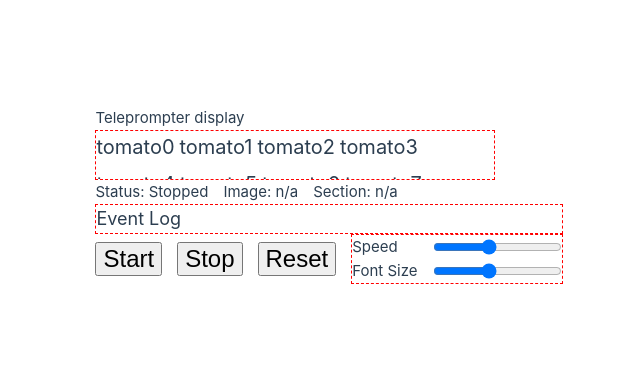
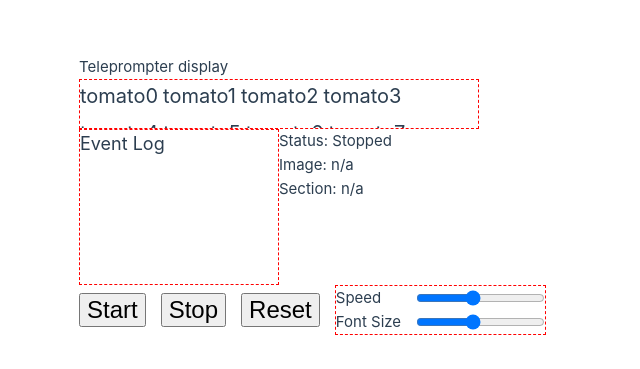
Before and after one commit to The1Krutz/kcm_homework, a Vue app: page / in a window 1280 px wide. Shown: the part 205-574 px from the top of the page, without its empty margins (311-951 px from the left). Built offline with nearby package versions, Linux system fonts and the light colour scheme; the HTML template or start-up script is replaced by a standard one.

Commit message:
refactorize

```diff
--- a/src/App.vue
+++ b/src/App.vue
@@ -19,13 +19,17 @@ const defaultStatus: PrompterStatus = {
   section: 'n/a',
 };
 
-const eventHistory: Ref<PrompterEvent[]> = ref([]);
-const currentStatus: Ref<PrompterStatus> = ref(defaultStatus);
 const tokenizedText: Ref<PToken[]> = ref([]);
 const prompter: Ref<InstanceType<typeof Teleprompter> | null> = ref(null);
+const controls: Ref<InstanceType<typeof Controls> | null> = ref(null);
 const playbackSpeed: Ref<number> = ref(200);
 const prompterFontSize: Ref<number> = ref(20);
 
+/**
+ * Prompter responding to events from the controls
+ * - start, stop, reset
+ * - change speed or font size
+ */
 function onStart() {
   console.log('App.onStart');
   prompter.value?.StartPrompter();
@@ -41,42 +45,18 @@ function onReset() {
   prompter.value?.ResetPrompter();
 }
 
+/**
+ * Controls responding to events from the prompter
+ * - status updates
+ * - adding to the event log
+ */
 function onPrompterEvent(event: PrompterEvent) {
-  switch (event.event) {
-    case 'switchToCamera':
-      console.log('App.onChangeCamera');
-      currentStatus.value.feed = event.target;
-      break;
-    case 'switchToImage':
-      console.log('App.onChangeImage');
-      currentStatus.value.feed = event.target;
-    case 'switchSection':
-      console.log('App.onChangeSection');
-      currentStatus.value.section = event.target;
-      break;
-    case 'startPlayback':
-      console.log('App.onStartPlayback');
-      currentStatus.value.status = StatusOption.Running;
-      break;
-    case 'stopPlayback':
-      console.log('App.onStopPlayback');
-      currentStatus.value.status = StatusOption.Stopped;
-      break;
-    case 'resetPlayback':
-      console.log('App.onResetPlayback');
-      /**
-       * This keeps the current running state (ie if it's running, keep running) but resets the feed/section so the start tags can set them
-       */
-      currentStatus.value.feed = defaultStatus.feed;
-      currentStatus.value.section = defaultStatus.section;
-      // clear event history
-      eventHistory.value = [];
-      break;
-  }
-  eventHistory.value.push(event);
+  console.log('App.onPrompterEvent');
+  controls.value?.onPrompterEvent(event);
 }
 
 onMounted(() => {
+  // parse script text and send it into the prompter
   tokenizedText.value = TokenizeScript(sampleScript);
   console.log('tomato', 'mounted', tokenizedText.value);
 });
@@ -85,9 +65,12 @@ onMounted(() => {
 <template>
   <main>
     <Teleprompter :tokenizedText="tokenizedText" @prompterEvent="onPrompterEvent" ref="prompter" />
-    <Status :status="currentStatus" />
-    <EventLog :events="eventHistory" />
-    <Controls @start="() => onStart()" @stop="() => onStop()" @reset="() => onReset()" />
+    <Controls
+      @start="() => onStart()"
+      @stop="() => onStop()"
+      @reset="() => onReset()"
+      ref="controls"
+    />
   </main>
 </template>
 
--- a/src/components/Controls.vue
+++ b/src/components/Controls.vue
@@ -1,5 +1,14 @@
 <script setup lang="ts">
+import Status from './Status.vue';
+import EventLog from './EventLog.vue';
+import { ref, type Ref } from 'vue';
+import { StatusOption, type PrompterEvent, type PrompterStatus } from './types';
+
 defineProps<{}>();
+
+defineExpose({
+  onPrompterEvent,
+});
 
 const emitEvent = defineEmits<{
   start: [];
@@ -8,10 +17,59 @@ const emitEvent = defineEmits<{
   setSpeed: [newSpeed: number];
   setSize: [newSize: number];
 }>();
+
+const defaultStatus: PrompterStatus = {
+  status: StatusOption.Stopped,
+  feed: 'n/a',
+  section: 'n/a',
+};
+
+const eventHistory: Ref<PrompterEvent[]> = ref([]);
+const currentStatus: Ref<PrompterStatus> = ref(defaultStatus);
+
+function onPrompterEvent(event: PrompterEvent) {
+  switch (event.event) {
+    case 'switchToCamera':
+      console.log('Controls.onChangeCamera');
+      currentStatus.value.feed = event.target;
+      break;
+    case 'switchToImage':
+      console.log('Controls.onChangeImage');
+      currentStatus.value.feed = event.target;
+    case 'switchSection':
+      console.log('Controls.onChangeSection');
+      currentStatus.value.section = event.target;
+      break;
+    case 'startPlayback':
+      console.log('Controls.onStartPlayback');
+      currentStatus.value.status = StatusOption.Running;
+      break;
+    case 'stopPlayback':
+      console.log('Controls.onStopPlayback');
+      currentStatus.value.status = StatusOption.Stopped;
+      break;
+    case 'resetPlayback':
+      console.log('Controls.onResetPlayback');
+      /**
+       * This keeps the current running state (ie if it's running, keep running) but resets the feed/section so the start tags can set them
+       */
+      currentStatus.value.feed = defaultStatus.feed;
+      currentStatus.value.section = defaultStatus.section;
+      // clear event history, but do it in a strange way because otherwise it seems to break the ref and stop triggering the watcher
+      eventHistory.value.length = 0;
+      break;
+  }
+  eventHistory.value.push(event);
+}
 </script>
 
 <template>
   <div class="controls">
+    <EventLog :eventHistory="eventHistory" />
+    <Status :status="currentStatus" />
+  </div>
+
+  <div class="controlButtons">
     <button @click="emitEvent('start')">Start</button>
     <button @click="emitEvent('stop')">Stop</button>
     <button @click="emitEvent('reset')">Reset</button>
@@ -41,11 +99,17 @@ const emitEvent = defineEmits<{
 .controls {
   display: flex;
   flex-direction: row;
+}
+
+.controlButtons {
+  display: flex;
+  flex-direction: row;
   align-items: center;
   gap: 15px;
+  width: 500px;
 }
 
-.controls button {
+.controlButtons button {
   font-size: x-large;
 }
 
--- a/src/components/EventLog.vue
+++ b/src/components/EventLog.vue
@@ -1,9 +1,9 @@
 <script setup lang="ts">
-import { nextTick, useTemplateRef, watch } from 'vue';
+import { useTemplateRef, watch } from 'vue';
 import type { PrompterEvent } from './types';
 
 const props = defineProps<{
-  events: PrompterEvent[];
+  eventHistory: PrompterEvent[];
 }>();
 
 function getEventDisplayText(event: PrompterEvent): string {
@@ -27,23 +27,23 @@ function getEventDisplayText(event: PrompterEvent): string {
 
 const eventsItem = useTemplateRef<HTMLParagraphElement[]>('eventsItem');
 
-watch(props.events, async () => {
-  /**
-   * We're watching the event history prop, so we need to let the DOM finish updating before we try to scroll to the
-   * bottom. If we scroll right away, there will be one item below the scroll. I'm sure there's a better way to do this,
-   * but it works for now.
-   */
-  await nextTick();
-
-  eventsItem.value?.[eventsItem.value.length - 1]?.scrollIntoView({ behavior: 'smooth' });
-});
+watch(
+  props.eventHistory,
+  () => {
+    console.log('tomato');
+    if (eventsItem.value && eventsItem.value.length > 0) {
+      eventsItem.value?.[eventsItem.value.length - 1]?.scrollIntoView({ behavior: 'smooth' });
+    }
+  },
+  { flush: 'post' },
+);
 </script>
 
 <template>
   <div class="log-container">
     <label for="#event-list">Event Log</label>
     <div id="event-list" class="event-list">
-      <p v-for="event in events" ref="eventsItem">{{ getEventDisplayText(event) }}</p>
+      <p v-for="event in eventHistory" ref="eventsItem">{{ getEventDisplayText(event) }}</p>
     </div>
   </div>
 </template>
@@ -51,6 +51,7 @@ watch(props.events, async () => {
 <style scoped>
 .log-container {
   border: 1px dashed red;
+  width: 200px;
 }
 
 label {
@@ -58,7 +59,7 @@ label {
 }
 
 .event-list {
-  max-height: 100px;
+  height: 125px;
   overflow: auto;
 }
 </style>
--- a/src/components/Status.vue
+++ b/src/components/Status.vue
@@ -17,8 +17,7 @@ defineProps<{
 <style scoped>
 .status {
   display: flex;
-  flex-direction: row;
-  align-items: center;
-  gap: 15px;
+  flex-direction: column;
+  align-items: flex-start;
 }
 </style>
--- a/src/components/Teleprompter.vue
+++ b/src/components/Teleprompter.vue
@@ -38,6 +38,7 @@ function StopPrompter() {
   }
 
   emitEvent('prompterEvent', { event: 'stopPlayback' });
+  isPlaying.value = false;
   clearTimeout(currentTimeout.value);
 }
 
```
